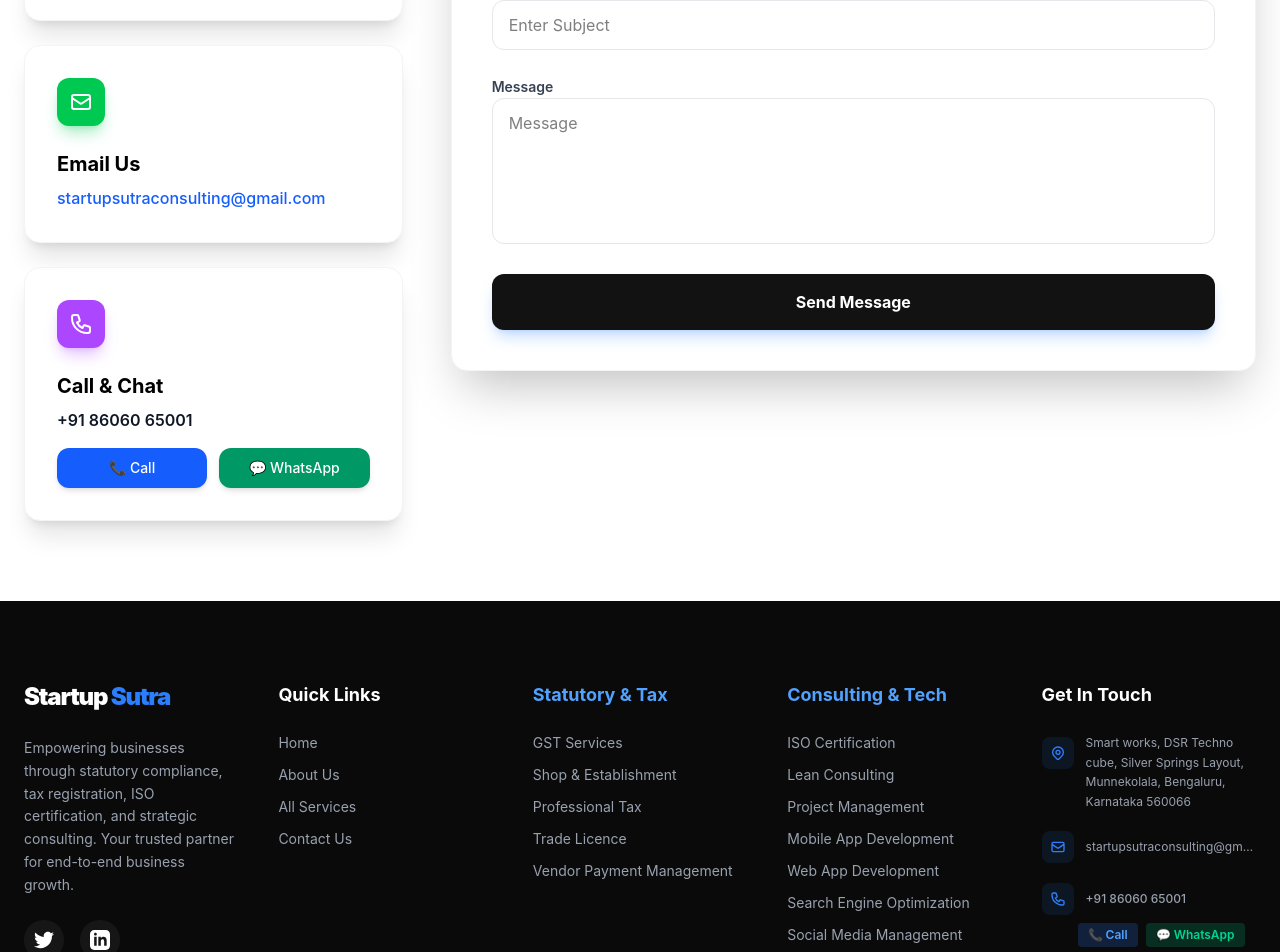
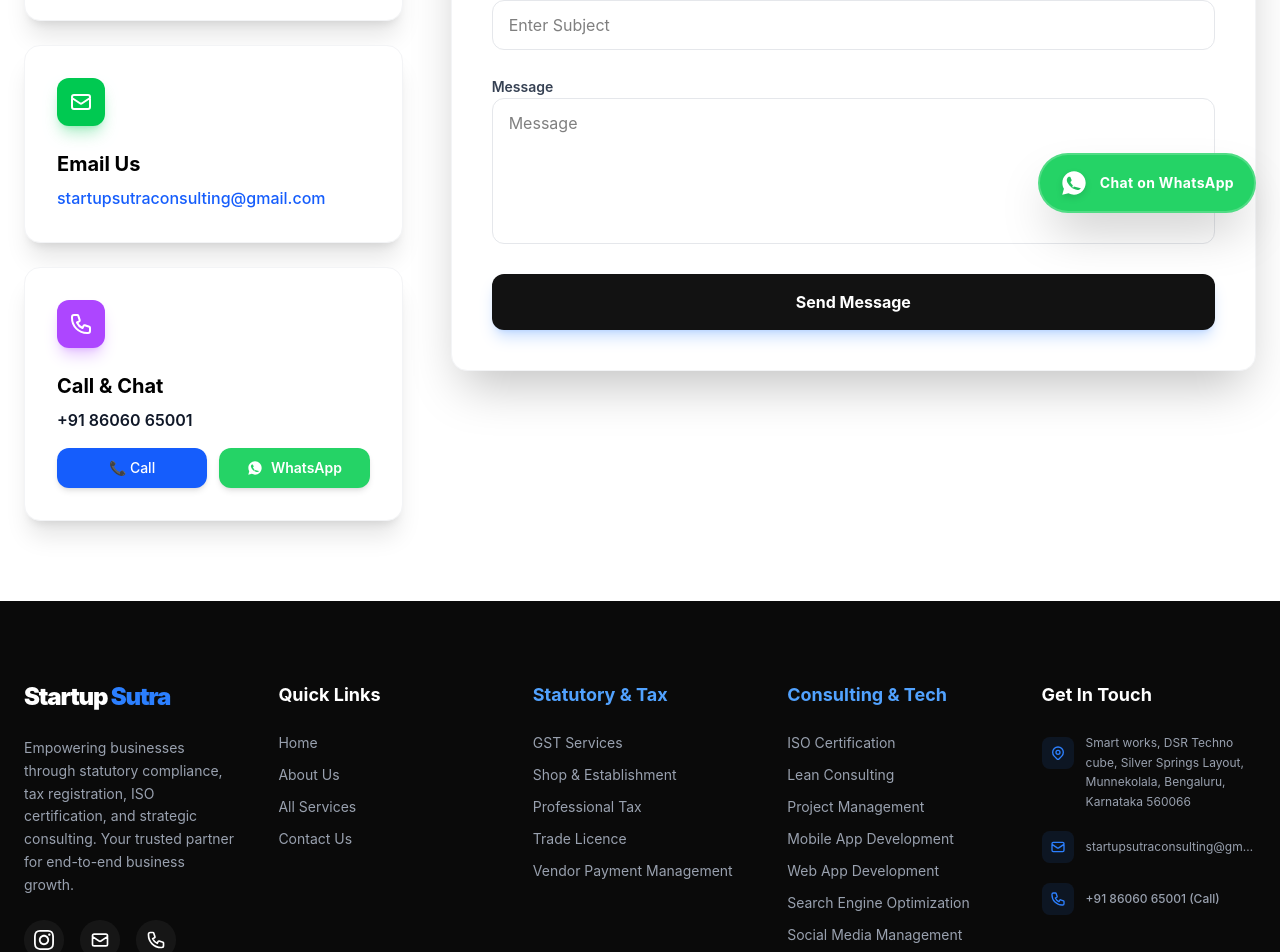
Before and after one commit to abdhakeemabd/startuputra, a Next.js app: page /contact in a window 1280 px wide. Shown: the part 563-1515 px from the top of the page. Built offline with nearby package versions, Linux system fonts and the light colour scheme.

Commit message:
feat: add root layout, core pages, and reusable UI components

```diff
--- a/src/app/component/footer.jsx
+++ b/src/app/component/footer.jsx
@@ -14,11 +14,34 @@
             Empowering businesses through statutory compliance, tax registration, ISO certification, and strategic consulting. Your trusted partner for end-to-end business growth.
           </p>
           <div className="flex space-x-4">
-            <a href="#" className="w-10 h-10 rounded-full bg-white/5 flex items-center justify-center hover:bg-blue-600 transition-all">
-              <svg className="w-5 h-5" fill="currentColor" viewBox="0 0 24 24"><path d="M24 4.557c-.883.392-1.832.656-2.828.775 1.017-.609 1.798-1.574 2.165-2.724-.951.564-2.005.974-3.127 1.195-.897-.957-2.178-1.555-3.594-1.555-3.179 0-5.515 2.966-4.797 6.045-4.091-.205-7.719-2.165-10.148-5.144-1.29 2.213-.669 5.108 1.523 6.574-.806-.026-1.566-.247-2.229-.616-.054 2.281 1.581 4.415 3.949 4.89-.693.188-1.452.232-2.224.084.626 1.956 2.444 3.379 4.6 3.419-2.07 1.623-4.678 2.348-7.29 2.04 2.179 1.397 4.768 2.212 7.548 2.212 9.142 0 14.307-7.721 13.995-14.646.962-.695 1.797-1.562 2.457-2.549z"/></svg>
+            <a
+              href="https://www.instagram.com/startup_sutra.co.in?utm_source=qr&stkn=MWtwemxsOW1tbHcyMw=="
+              target="_blank"
+              rel="noopener noreferrer"
+              title="Follow Startup Sutra on Instagram"
+              className="w-10 h-10 rounded-full bg-white/5 flex items-center justify-center hover:bg-gradient-to-tr hover:from-amber-500 hover:via-rose-500 hover:to-purple-600 transition-all text-white"
+            >
+              <svg className="w-5 h-5" fill="currentColor" viewBox="0 0 24 24">
+                <path d="M12 2.163c3.204 0 3.584.012 4.85.07 3.252.148 4.771 1.691 4.919 4.919.058 1.265.069 1.645.069 4.849 0 3.205-.012 3.584-.069 4.849-.149 3.225-1.664 4.771-4.919 4.919-1.266.058-1.644.07-4.85.07-3.204 0-3.584-.012-4.849-.07-3.26-.149-4.771-1.699-4.919-4.92-.058-1.265-.07-1.644-.07-4.849 0-3.204.013-3.583.07-4.849.149-3.227 1.664-4.771 4.919-4.919 1.266-.057 1.645-.069 4.849-.069zm0-2.163c-3.259 0-3.667.014-4.947.072-4.358.2-6.78 2.618-6.98 6.98-.059 1.281-.073 1.689-.073 4.948 0 3.259.014 3.668.072 4.948.2 4.358 2.618 6.78 6.98 6.98 1.281.058 1.689.072 4.948.072 3.259 0 3.668-.014 4.948-.072 4.354-.2 6.782-2.618 6.979-6.98.059-1.28.073-1.689.073-4.948 0-3.259-.014-3.667-.072-4.947-.196-4.354-2.617-6.78-6.979-6.98-1.281-.059-1.69-.073-4.949-.073zm0 5.838c-3.403 0-6.162 2.759-6.162 6.162s2.759 6.163 6.162 6.163 6.162-2.759 6.162-6.163c0-3.403-2.759-6.162-6.162-6.162zm0 10.162c-2.209 0-4-1.79-4-4 0-2.209 1.791-4 4-4s4 1.791 4 4c0 2.21-1.791 4-4 4zm6.406-11.845c-.796 0-1.441.645-1.441 1.44s.645 1.44 1.441 1.44c.795 0 1.439-.645 1.439-1.44s-.644-1.44-1.439-1.44z"/>
+              </svg>
             </a>
-            <a href="#" className="w-10 h-10 rounded-full bg-white/5 flex items-center justify-center hover:bg-blue-600 transition-all">
-              <svg className="w-5 h-5" fill="currentColor" viewBox="0 0 24 24"><path d="M19 0h-14c-2.761 0-5 2.239-5 5v14c0 2.761 2.239 5 5 5h14c2.761 0 5-2.239 5-5v-14c0-2.761-2.239-5-5-5zm-11 19h-3v-11h3v11zm-1.5-12.268c-.966 0-1.75-.79-1.75-1.764s.784-1.764 1.75-1.764 1.75.79 1.75 1.764-.783 1.764-1.75 1.764zm13.5 12.268h-3v-5.604c0-3.368-4-3.113-4 0v5.604h-3v-11h3v1.765c1.396-2.586 7-2.777 7 2.476v6.759z"/></svg>
+            <a
+              href="mailto:startupsutraconsulting@gmail.com"
+              title="Email Us"
+              className="w-10 h-10 rounded-full bg-white/5 flex items-center justify-center hover:bg-blue-600 transition-all text-white"
+            >
+              <svg className="w-5 h-5" fill="none" stroke="currentColor" viewBox="0 0 24 24">
+                <path strokeLinecap="round" strokeLinejoin="round" strokeWidth="2" d="M3 8l7.89 5.26a2 2 0 002.22 0L21 8M5 19h14a2 2 0 002-2V7a2 2 0 00-2-2H5a2 2 0 00-2 2v10a2 2 0 002 2z"/>
+              </svg>
+            </a>
+            <a
+              href="tel:+918606065001"
+              title="Call Us"
+              className="w-10 h-10 rounded-full bg-white/5 flex items-center justify-center hover:bg-blue-600 transition-all text-white"
+            >
+              <svg className="w-5 h-5" fill="none" stroke="currentColor" viewBox="0 0 24 24">
+                <path strokeLinecap="round" strokeLinejoin="round" strokeWidth="2" d="M3 5a2 2 0 012-2h3.28a1 1 0 01.948.684l1.498 4.493a1 1 0 01-.502 1.21l-2.257 1.13a11.042 11.042 0 005.516 5.516l1.13-2.257a1 1 0 011.21-.502l4.493 1.498a1 1 0 01.684.949V19a2 2 0 01-2 2h-1C9.716 21 3 14.284 3 6V5z"/>
+              </svg>
             </a>
           </div>
         </div>
@@ -89,21 +112,13 @@
               startupsutraconsulting@gmail.com
             </a>
           </div>
-          <div className="flex flex-col space-y-2">
-            <div className="flex items-center space-x-3 group">
-              <div className="bg-blue-500/10 p-2 rounded-lg group-hover:bg-blue-500/20 transition-colors">
-                <svg className="w-4 h-4 text-blue-500" fill="none" stroke="currentColor" viewBox="0 0 24 24"><path strokeLinecap="round" strokeLinejoin="round" strokeWidth="2" d="M3 5a2 2 0 012-2h3.28a1 1 0 01.948.684l1.498 4.493a1 1 0 01-.502 1.21l-2.257 1.13a11.042 11.042 0 005.516 5.516l1.13-2.257a1 1 0 011.21-.502l4.493 1.498a1 1 0 01.684.949V19a2 2 0 01-2 2h-1C9.716 21 3 14.284 3 6V5z"/></svg>
-              </div>
-              <span className="text-gray-400 text-xs font-medium">+91 86060 65001</span>
+          <div className="flex items-center space-x-3 group">
+            <div className="bg-blue-500/10 p-2 rounded-lg group-hover:bg-blue-500/20 transition-colors">
+              <svg className="w-4 h-4 text-blue-500" fill="none" stroke="currentColor" viewBox="0 0 24 24"><path strokeLinecap="round" strokeLinejoin="round" strokeWidth="2" d="M3 5a2 2 0 012-2h3.28a1 1 0 01.948.684l1.498 4.493a1 1 0 01-.502 1.21l-2.257 1.13a11.042 11.042 0 005.516 5.516l1.13-2.257a1 1 0 011.21-.502l4.493 1.498a1 1 0 01.684.949V19a2 2 0 01-2 2h-1C9.716 21 3 14.284 3 6V5z"/></svg>
             </div>
-            <div className="flex items-center space-x-2 pl-9">
-              <a href="tel:+918606065001" className="px-2.5 py-1 rounded bg-blue-500/20 hover:bg-blue-500/30 text-blue-400 text-xs font-semibold transition-colors inline-flex items-center gap-1">
-                📞 Call
-              </a>
-              <a href="https://wa.me/918606065001" target="_blank" rel="noopener noreferrer" className="px-2.5 py-1 rounded bg-emerald-500/20 hover:bg-emerald-500/30 text-emerald-400 text-xs font-semibold transition-colors inline-flex items-center gap-1">
-                💬 WhatsApp
-              </a>
-            </div>
+            <a href="tel:+918606065001" className="text-gray-400 hover:text-white transition-colors text-xs font-medium">
+              +91 86060 65001 (Call)
+            </a>
           </div>
         </div>
       </div>
--- a/src/app/component/home-page/contact.jsx
+++ b/src/app/component/home-page/contact.jsx
@@ -23,17 +23,26 @@
             scale with clarity, compliance, and confidence.
           </p>
           <div className="flex flex-col sm:flex-row items-center justify-center gap-4">
-            <Link href="/contact">
-              <button className="bg-gradient-to-r from-blue-600 to-purple-600 text-white px-8 py-3 rounded-full font-medium hover:scale-105 transition-all duration-300 shadow-md">
-                Get Free Consultation
-              </button>
+            <Link
+              href="/contact"
+              className="bg-gradient-to-r from-blue-600 to-purple-600 text-white px-8 py-3 rounded-full font-medium hover:scale-105 transition-all duration-300 shadow-md inline-block"
+            >
+              Get Free Consultation
             </Link>
             <div className="flex items-center gap-3">
               <a href="tel:+918606065001" className="flex items-center gap-2 px-5 py-3 rounded-full bg-blue-50 border border-blue-200 text-blue-700 font-semibold hover:bg-blue-100 transition shadow-sm text-sm">
                 📞 Call +91 86060 65001
               </a>
-              <a href="https://wa.me/918606065001" target="_blank" rel="noopener noreferrer" className="flex items-center gap-2 px-5 py-3 rounded-full bg-emerald-50 border border-emerald-200 text-emerald-700 font-semibold hover:bg-emerald-100 transition shadow-sm text-sm">
-                💬 WhatsApp
+              <a
+                href="https://wa.me/918606065001?text=Hello%20Startup%20Sutra,%20I%20would%20like%20to%20inquire%20about%20your%20services"
+                target="_blank"
+                rel="noopener noreferrer"
+                className="flex items-center gap-2 px-5 py-3 rounded-full bg-[#25D366] hover:bg-[#20ba5a] text-white font-semibold transition shadow-md text-sm"
+              >
+                <svg className="w-4 h-4 fill-white" viewBox="0 0 24 24">
+                  <path d="M12.012 2c-5.506 0-9.989 4.478-9.99 9.984 0 1.758.459 3.474 1.33 4.982l-1.413 5.163 5.283-1.385a9.92 9.92 0 004.786 1.226h.004c5.506 0 9.99-4.478 9.99-9.984s-4.483-9.986-9.99-9.986zm5.83 14.474c-.247.692-1.22 1.319-2.008 1.487-.54.115-1.246.207-3.621-.775-3.04-1.256-4.996-4.34-5.147-4.542-.152-.202-1.233-1.64-1.233-3.13 0-1.488.777-2.222 1.056-2.525.279-.303.608-.379.81-.379.202 0 .405.002.582.01.19.008.443-.072.694.53.253.606.86 2.102.936 2.254.076.152.127.329.025.53-.101.202-.152.328-.304.505-.152.177-.32.395-.456.53-.152.152-.311.317-.134.62.177.303.787 1.294 1.688 2.097 1.16 2.138.835 2.441 1.138.303.303.48.253.657.05.177-.202.759-.885.961-1.188.202-.303.405-.253.683-.152.278.101 1.77.834 2.073.986.303.152.506.228.582.354.076.126.076.733-.171 1.425z" />
+                </svg>
+                WhatsApp
               </a>
             </div>
           </div>
--- /dev/null
+++ b/src/app/component/whatsapp-button.jsx
@@ -0,0 +1,26 @@
+"use client";
+
+export default function WhatsappButton() {
+  return (
+    <a
+      href="https://wa.me/918606065001?text=Hello%20Startup%20Sutra,%20I%20would%20like%20to%20inquire%20about%20your%20services"
+      target="_blank"
+      rel="noopener noreferrer"
+      aria-label="Chat with us on WhatsApp"
+      className="fixed bottom-6 right-6 z-50 flex items-center gap-3 bg-[#25D366] hover:bg-[#20ba5a] text-white p-3.5 sm:px-5 sm:py-3.5 rounded-full shadow-2xl transition-all duration-300 hover:scale-110 group focus:outline-none border-2 border-white/20"
+    >
+      {/* Official WhatsApp Full Vector Icon */}
+      <svg
+        className="w-7 h-7 fill-white transition-transform duration-300 group-hover:rotate-12 drop-shadow-md"
+        viewBox="0 0 24 24"
+      >
+        <path d="M12.012 2c-5.506 0-9.989 4.478-9.99 9.984 0 1.758.459 3.474 1.33 4.982l-1.413 5.163 5.283-1.385a9.92 9.92 0 004.786 1.226h.004c5.506 0 9.99-4.478 9.99-9.984s-4.483-9.986-9.99-9.986zm5.83 14.474c-.247.692-1.22 1.319-2.008 1.487-.54.115-1.246.207-3.621-.775-3.04-1.256-4.996-4.34-5.147-4.542-.152-.202-1.233-1.64-1.233-3.13 0-1.488.777-2.222 1.056-2.525.279-.303.608-.379.81-.379.202 0 .405.002.582.01.19.008.443-.072.694.53.253.606.86 2.102.936 2.254.076.152.127.329.025.53-.101.202-.152.328-.304.505-.152.177-.32.395-.456.53-.152.152-.311.317-.134.62.177.303.787 1.294 1.688 2.097 1.16 2.138.835 2.441 1.138.303.303.48.253.657.05.177-.202.759-.885.961-1.188.202-.303.405-.253.683-.152.278.101 1.77.834 2.073.986.303.152.506.228.582.354.076.126.076.733-.171 1.425z" />
+      </svg>
+      <span className="hidden sm:inline font-bold text-sm tracking-wide">
+        Chat on WhatsApp
+      </span>
+      {/* Glowing Pulse Ring */}
+      <span className="absolute -inset-1 rounded-full bg-[#25D366] opacity-40 animate-ping pointer-events-none -z-10" />
+    </a>
+  );
+}
--- a/src/app/contact/page.jsx
+++ b/src/app/contact/page.jsx
@@ -41,7 +41,9 @@
                 <svg className="w-6 h-6 text-white" fill="none" stroke="currentColor" viewBox="0 0 24 24"><path strokeLinecap="round" strokeLinejoin="round" strokeWidth="2" d="M3 5a2 2 0 012-2h3.28a1 1 0 01.948.684l1.498 4.493a1 1 0 01-.502 1.21l-2.257 1.13a11.042 11.042 0 005.516 5.516l1.13-2.257a1 1 0 011.21-.502l4.493 1.498a1 1 0 01.684.949V19a2 2 0 01-2 2h-1C9.716 21 3 14.284 3 6V5z"/></svg>
               </div>
               <h3 className="text-xl font-bold mb-2">Call & Chat</h3>
-              <p className="text-gray-900 font-semibold mb-4">+91 86060 65001</p>
+              <a href="tel:+918606065001" className="text-gray-900 hover:text-blue-600 font-semibold mb-4 inline-block transition-colors">
+                +91 86060 65001
+              </a>
               <div className="flex items-center gap-3">
                 <a
                   href="tel:+918606065001"
@@ -50,12 +52,15 @@
                   📞 Call
                 </a>
                 <a
-                  href="https://wa.me/918606065001"
+                  href="https://wa.me/918606065001?text=Hello%20Startup%20Sutra,%20I%20would%20like%20to%20inquire%20about%20your%20services"
                   target="_blank"
                   rel="noopener noreferrer"
-                  className="flex-1 text-center py-2.5 px-4 bg-emerald-600 hover:bg-emerald-700 text-white rounded-xl font-medium transition-all shadow-md text-sm flex items-center justify-center gap-2"
+                  className="flex-1 text-center py-2.5 px-4 bg-[#25D366] hover:bg-[#20ba5a] text-white rounded-xl font-semibold transition-all shadow-md text-sm flex items-center justify-center gap-2"
                 >
-                  💬 WhatsApp
+                  <svg className="w-4 h-4 fill-white" viewBox="0 0 24 24">
+                    <path d="M12.012 2c-5.506 0-9.989 4.478-9.99 9.984 0 1.758.459 3.474 1.33 4.982l-1.413 5.163 5.283-1.385a9.92 9.92 0 004.786 1.226h.004c5.506 0 9.99-4.478 9.99-9.984s-4.483-9.986-9.99-9.986zm5.83 14.474c-.247.692-1.22 1.319-2.008 1.487-.54.115-1.246.207-3.621-.775-3.04-1.256-4.996-4.34-5.147-4.542-.152-.202-1.233-1.64-1.233-3.13 0-1.488.777-2.222 1.056-2.525.279-.303.608-.379.81-.379.202 0 .405.002.582.01.19.008.443-.072.694.53.253.606.86 2.102.936 2.254.076.152.127.329.025.53-.101.202-.152.328-.304.505-.152.177-.32.395-.456.53-.152.152-.311.317-.134.62.177.303.787 1.294 1.688 2.097 1.16 2.138.835 2.441 1.138.303.303.48.253.657.05.177-.202.759-.885.961-1.188.202-.303.405-.253.683-.152.278.101 1.77.834 2.073.986.303.152.506.228.582.354.076.126.076.733-.171 1.425z" />
+                  </svg>
+                  WhatsApp
                 </a>
               </div>
             </div>
--- a/src/app/layout.jsx
+++ b/src/app/layout.jsx
@@ -2,6 +2,7 @@
 import "./globals.css";
 import Navbar from "./component/navbar";
 import Footer from "./component/footer";
+import WhatsappButton from "./component/whatsapp-button";
 
 const geistSans = Geist({
   variable: "--font-geist-sans",
@@ -34,6 +35,7 @@
         <Navbar />
         <main className="flex-grow">{children}</main>
         <Footer/>
+        <WhatsappButton />
       </body>
     </html>
   );
```
Also changed, not shown: src/app/about/page.jsx (+10 -8 lines), src/app/component/home-page/about.jsx (+5 -4 lines), src/app/component/home-page/banner.jsx (+10 -8 lines), src/app/component/home-page/our-service.jsx (+5 -9 lines), src/app/services/[slug]/page.jsx (+5 -4 lines).
